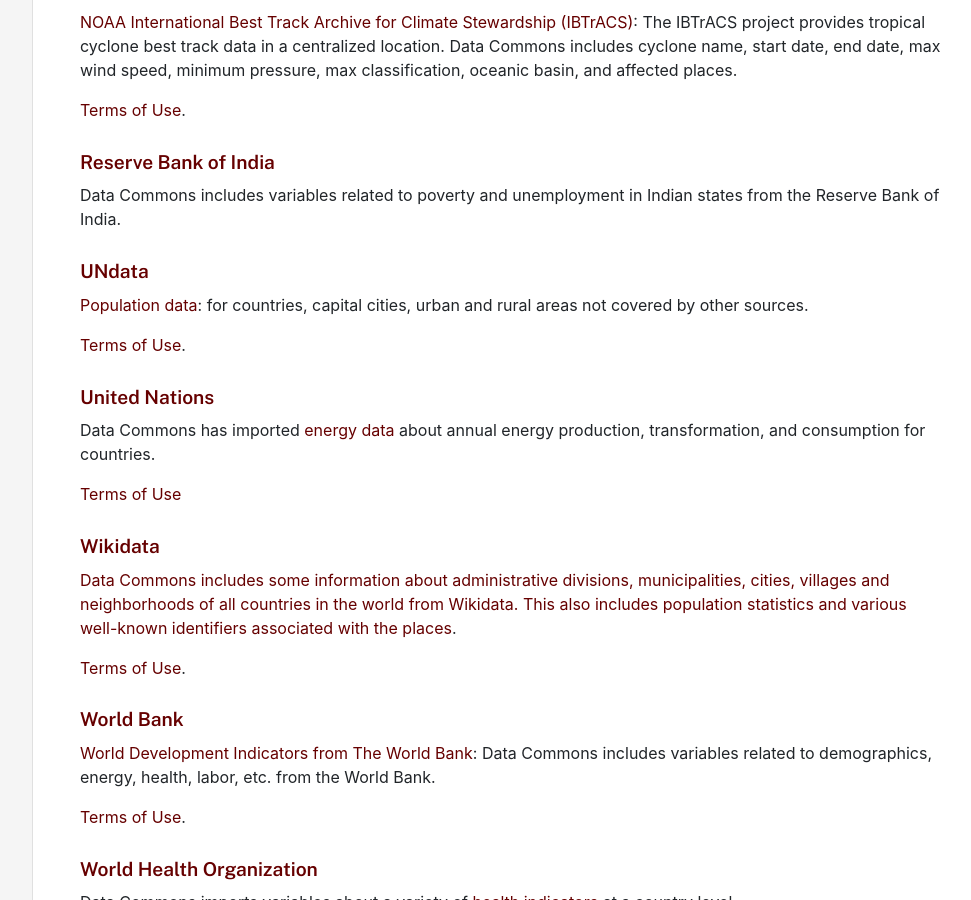
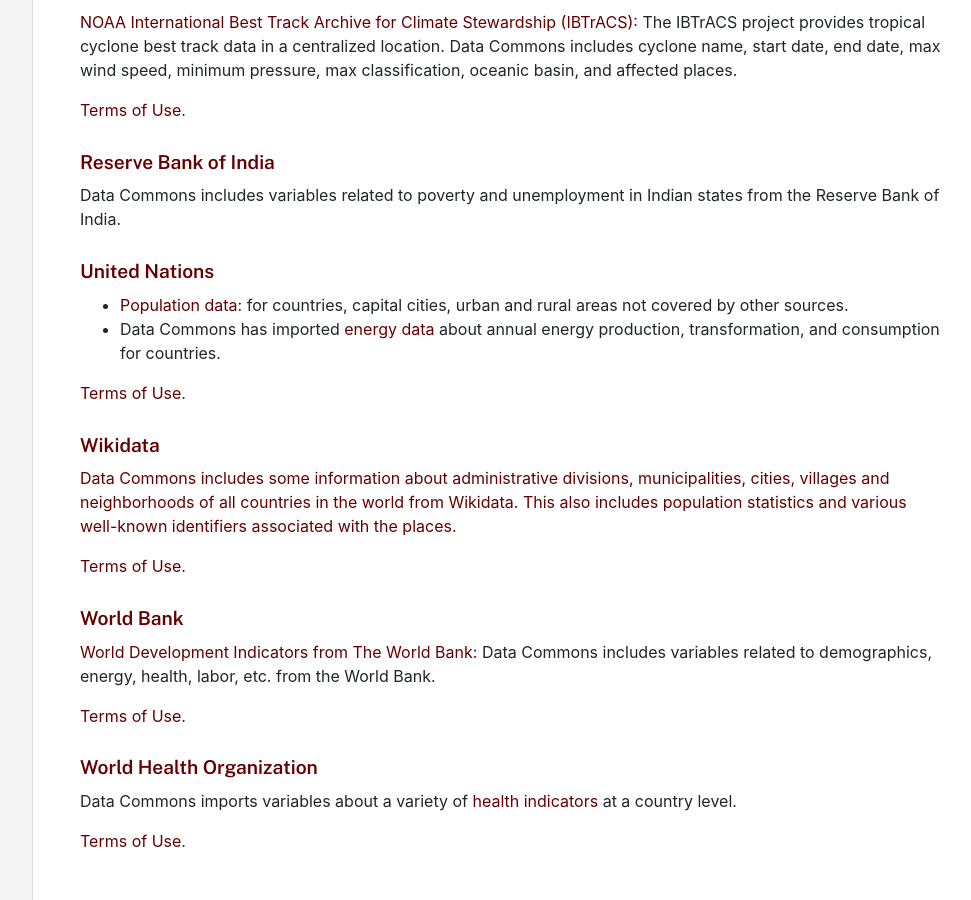
Before and after one commit to datacommonsorg/docsite, a Jekyll site: the page built from datasets/international.md, in a window 1280 px wide and 900 px high, scrolled down 1097 px. Shown: the whole window, without its empty margins (287-1258 px from the left). Built offline with Jekyll 4.4.1, drawn with Linux system fonts in a browser that asks for light colours; comment, search, counter and statistics services are not loaded.

Commit message:
address comments

```diff
--- a/datasets/international.md
+++ b/datasets/international.md
@@ -43,15 +43,11 @@
 #### [Reserve Bank of India](https://rbi.org.in/)
 Data Commons includes variables related to poverty and unemployment in Indian states from the Reserve Bank of India.
 
-#### [UNdata](http://data.un.org/)
-[Population data](http://data.un.org/): for countries, capital cities, urban and rural areas not covered by other sources.
+#### [United Nations](https://www.un.org/)
+* [Population data](http://data.un.org/): for countries, capital cities, urban and rural areas not covered by other sources.
+* Data Commons has imported [energy data](https://unstats.un.org/unsd/energystats/data/) about annual energy production, transformation, and consumption for countries.
 
 [Terms of Use](http://data.un.org/Host.aspx?Content=UNdataUse).
-
-#### [United Nations](https://www.un.org/)
-Data Commons has imported [energy data](https://unstats.un.org/unsd/energystats/data/) about annual energy production, transformation, and consumption for countries.
-
-[Terms of Use](https://unstats.un.org/unsd/energystats/data/)
 
 #### [Wikidata](https://www.wikidata.org/wiki/Wikidata:Main_Page)
 [Data Commons includes some information about administrative divisions, municipalities, cities, villages and neighborhoods of all countries in the world from Wikidata. This also includes population statistics and various well-known identifiers associated with the places](https://www.wikidata.org/wiki/Wikidata:Main_Page).
```
Also changed, not shown: datasets/index.md (+3 -2 lines), datasets/united_states.md (renamed from datasets/us.md).
